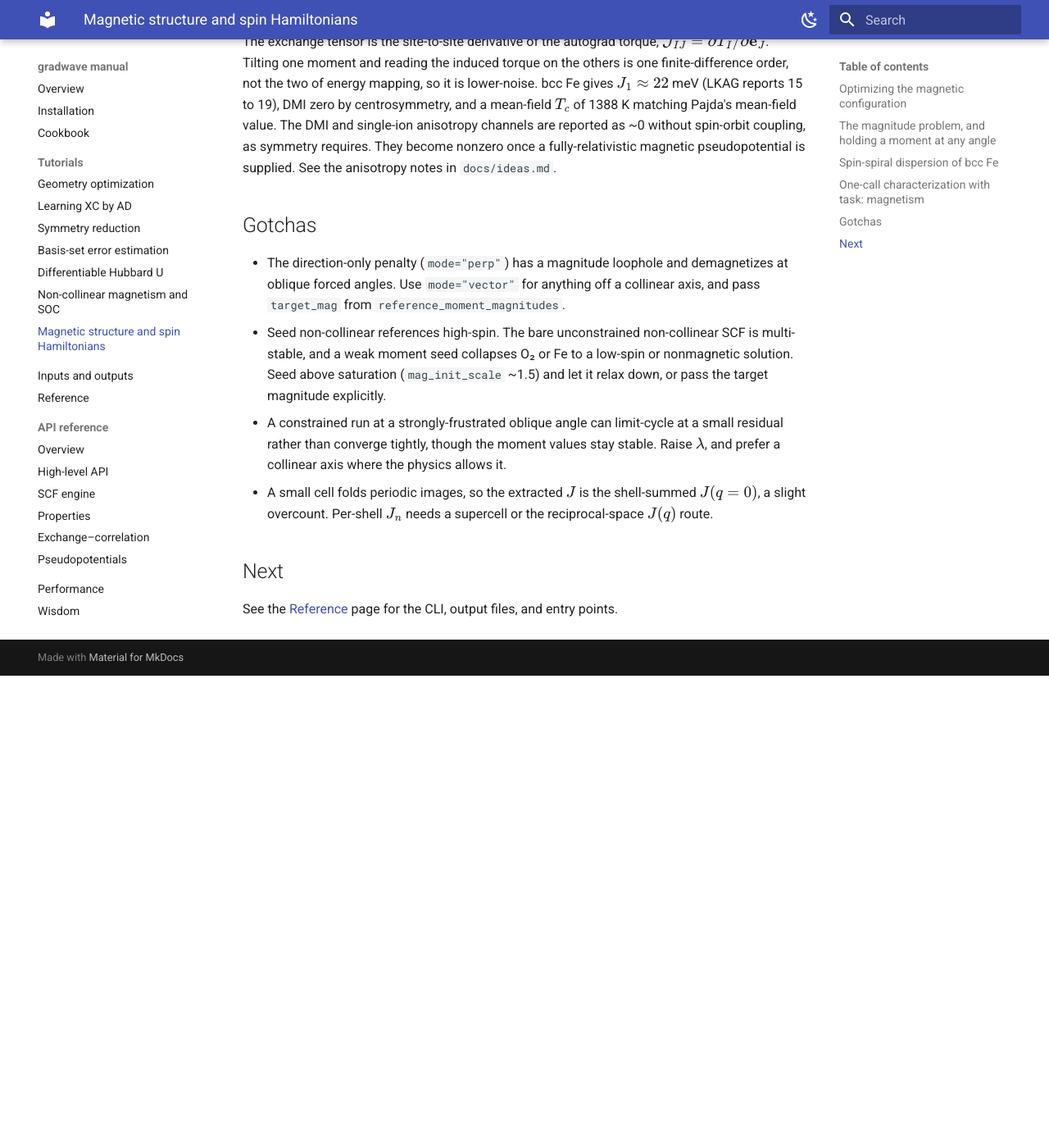
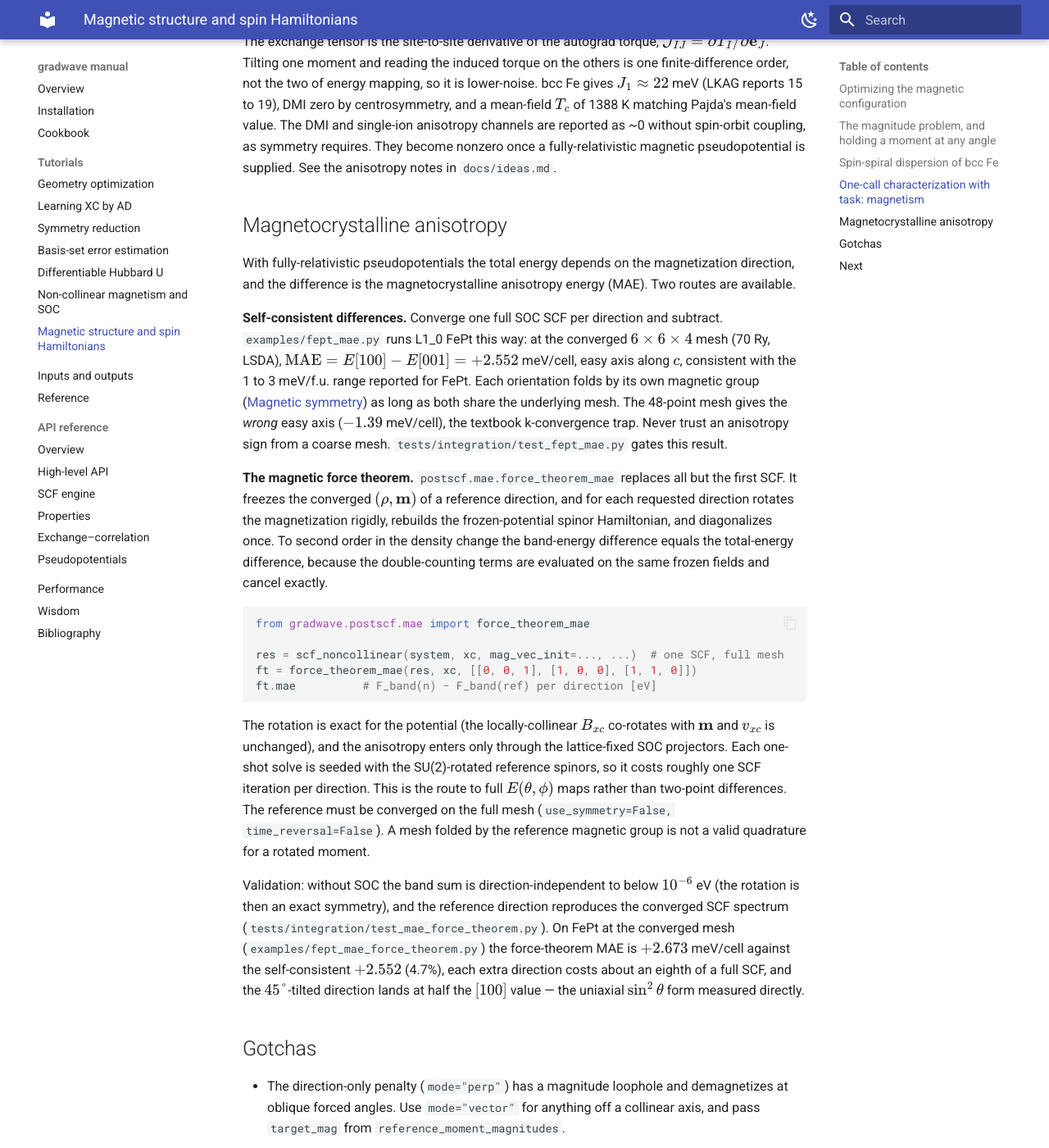
Before and after one commit to wladerer/gradwave, an MkDocs documentation site: the page built from docs/manual/magnetism.md, in a window 1280 px wide and 1400 px high, scrolled down 4011 px. Shown: the whole window at 82% size. Built offline with MkDocs 1.6.1 and Material for MkDocs 9.7.7, drawn with Linux system fonts in a browser that asks for light colours; before the commit the page ends 4835 px from its top, so only the background shows below that.

Commit message:
docs(mae): record the force-theorem validation, voice fixes
Measured at scale (examples/fept_mae_force_theorem.py, 144 k full mesh,
70 Ry, 8-core CPU): FT MAE [100]-[001] = +2.6727 meV/cell against the
self-consistent +2.552 (4.7%), [110] +2.713, and the 45-degree [101] at
+1.340 - half of [100], the uniaxial K1 sin^2(theta) form measured
directly. ~11 min per direction against ~84 min per SCF (7.7x).

Records the numbers in the example header, magnetism.md, and ideas.md
(force-theorem item moved to landed; the per-direction magnetic-IBZ fold
stays open as the k-cost lever). Applies the voice-editor findings to the
new prose and replaces the 'is X, not Y' contrast pattern in this
session's additions per Will's correction.

Co-Authored-By: Claude Fable 5 <noreply@anthropic.com>

````diff
--- a/docs/manual/magnetism.md
+++ b/docs/manual/magnetism.md
@@ -174,6 +174,58 @@ reported as ~0 without spin-orbit coupling, as symmetry requires. They become
 nonzero once a fully-relativistic magnetic pseudopotential is supplied. See the
 anisotropy notes in `docs/ideas.md`.
 
+## Magnetocrystalline anisotropy
+
+With fully-relativistic pseudopotentials the total energy depends on the
+magnetization direction, and the difference is the magnetocrystalline
+anisotropy energy (MAE). Two routes are available.
+
+**Self-consistent differences.** Converge one full SOC SCF per direction and
+subtract. `examples/fept_mae.py` runs L1_0 FePt this way: at the converged
+$6\times6\times4$ mesh (70 Ry, LSDA), $\mathrm{MAE} = E[100] - E[001] =
++2.552$ meV/cell, easy axis along $c$, consistent with the 1 to 3 meV/f.u.
+range reported for FePt. Each orientation folds by its own magnetic group
+([Magnetic symmetry](symmetry.md#magnetic-shubnikov-symmetry)) as long as both
+share the underlying mesh. The 48-point mesh gives the *wrong* easy axis
+($-1.39$ meV/cell), the textbook k-convergence trap. Never trust an anisotropy
+sign from a coarse mesh. `tests/integration/test_fept_mae.py` gates this
+result.
+
+**The magnetic force theorem.** `postscf.mae.force_theorem_mae` replaces all
+but the first SCF. It freezes the converged $(\rho, \mathbf{m})$ of a
+reference direction, and for each requested direction rotates the
+magnetization rigidly, rebuilds the frozen-potential spinor Hamiltonian, and
+diagonalizes once. To second order in the density change the band-energy
+difference equals the total-energy difference, because the double-counting
+terms are evaluated on the same frozen fields and cancel exactly.
+
+```python
+from gradwave.postscf.mae import force_theorem_mae
+
+res = scf_noncollinear(system, xc, mag_vec_init=..., ...)  # one SCF, full mesh
+ft = force_theorem_mae(res, xc, [[0, 0, 1], [1, 0, 0], [1, 1, 0]])
+ft.mae          # F_band(n) − F_band(ref) per direction [eV]
+```
+
+The rotation is exact for the potential (the locally-collinear $B_{xc}$
+co-rotates with $\mathbf{m}$ and $v_{xc}$ is unchanged), and the anisotropy
+enters only through the lattice-fixed SOC projectors. Each one-shot solve is
+seeded with the SU(2)-rotated reference spinors, so it costs roughly one SCF
+iteration per direction. This is the route to full $E(\theta, \phi)$ maps
+rather than two-point differences. The reference must be converged on the full
+mesh (`use_symmetry=False, time_reversal=False`). A mesh folded by the
+reference magnetic group is not a valid quadrature for a rotated moment.
+
+Validation: without SOC the band sum is direction-independent to below
+$10^{-6}$ eV (the rotation is then an exact symmetry), and the reference
+direction reproduces the converged SCF spectrum
+(`tests/integration/test_mae_force_theorem.py`). On FePt at the converged
+mesh (`examples/fept_mae_force_theorem.py`) the force-theorem MAE is
+$+2.673$ meV/cell against the self-consistent $+2.552$ (4.7%), each extra
+direction costs about an eighth of a full SCF, and the $45°$-tilted direction
+lands at half the $[100]$ value — the uniaxial $\sin^2\theta$ form measured
+directly.
+
 ## Gotchas
 
 - The direction-only penalty (`mode="perp"`) has a magnitude loophole and
````
Also changed, not shown: docs/ideas.md (+25 -0 lines), docs/manual/symmetry.md (+1 -1 lines), 5 other files.
